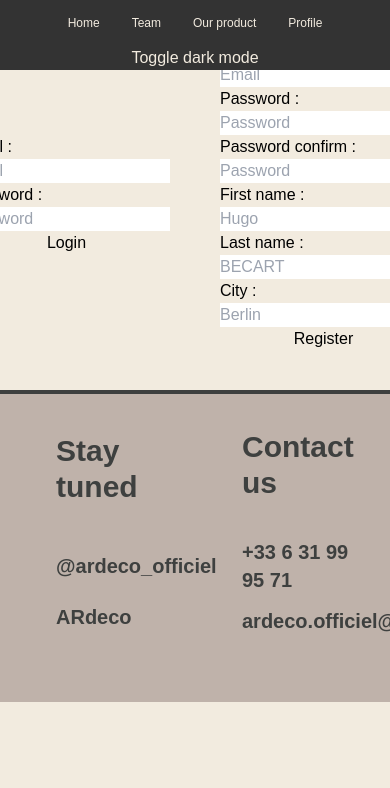
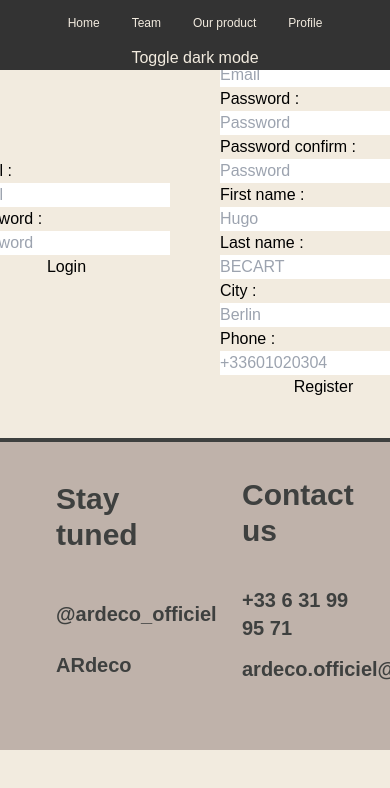
Before and after one commit to LemonieOff/ARDeco-web, a Nuxt app: page /login in a window 390 px wide. Shown: the top 788 px of the page. Built offline with nearby package versions, Linux system fonts and the light colour scheme; a web font is replaced by a local one.

Commit message:
Add phone to register form

```diff
--- a/pages/login.vue
+++ b/pages/login.vue
@@ -179,6 +179,10 @@ const logout = async () => {
                         <label for="city_register">City : </label><input type="text" id="city_register" name="city" placeholder="Berlin">
                         <ul id="city_errors_register" class="login-error"></ul>
                     </div>
+                    <div id="phone_section_register">
+                        <label for="phone_register">Phone : </label><input type="tel" id="phone_register" name="phone" placeholder="+33601020304">
+                        <ul id="phone_errors_register" class="login-error"></ul>
+                    </div>
                     <div id="general_section_register">
                         <ul id="general_errors_register" class="login-error"></ul>
                         <ul id="general_success_register" class="login-success"></ul>
```
